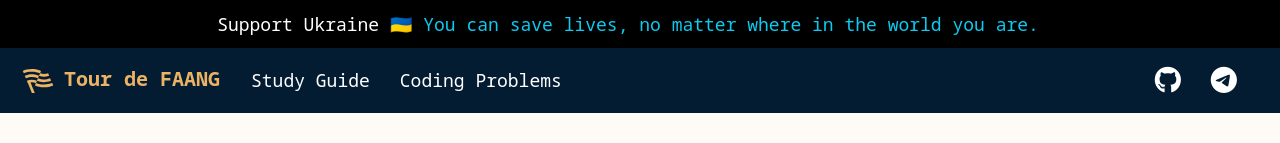
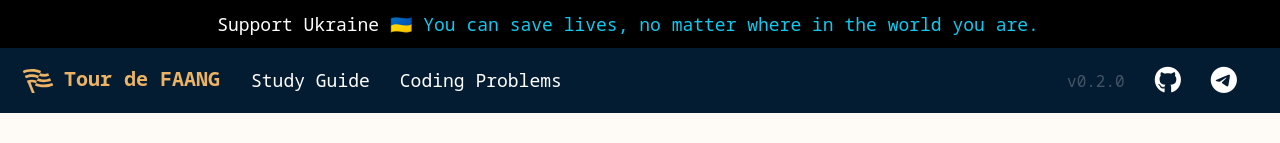
Before and after one commit to Tour-de-FAANG/website, a React (Vite) app: page / in a window 1280 px wide. Shown: the top 143 px of the page. Built offline with nearby package versions, Linux system fonts and the light colour scheme.

Commit message:
feat(header): added project version label; code clean up.

```diff
--- a/package.json
+++ b/package.json
@@ -1,6 +1,6 @@
 {
   "name": "tour-de-faang",
-  "version": "0.1.0",
+  "version": "0.2.0",
   "description": "Yet another FAANG interview preparation guide.",
   "source": "src/index.html",
   "browserslist": "> 0.5%, last 2 versions, not dead",
--- a/src/components/Header/index.scss
+++ b/src/components/Header/index.scss
@@ -37,6 +37,10 @@
         font-weight: 300;
     }
 
+    .nav-link-version {
+        padding-top: 1.15rem !important;
+    }
+
     .offcanvas {
         width: 300px;
     }
--- a/src/components/Header/index.tsx
+++ b/src/components/Header/index.tsx
@@ -2,6 +2,7 @@ import React from 'react';
 import { NavLink } from 'react-router-dom';
 import { BRAND_LOGO, NAV_LINKS, PROJECT_GITHUB_LINK, PROJECT_TELEGRAM_LINK } from '../../core/consts';
 import { l } from '../../core/localization';
+import packageJson from '../../../package.json';
 import './index.scss';
 
 export default function Header() {
@@ -9,7 +10,7 @@ export default function Header() {
         <header className='navbar navbar-expand-lg navbar-dark sticky-top bg-dark'>
             <div className='container-xxl bd-gutter flex-wrap flex-lg-nowrap'>
                 <NavLink to='/' className={'navbar-brand'}>
-                    <img src={BRAND_LOGO as unknown as string} alt="Logo" width="52" height="52" className="d-inline-block align-text-center" />
+                    <img src={BRAND_LOGO as unknown as string} alt='Logo' width='52' height='52' className='d-inline-block align-text-center' />
                     <strong>{l('Brand name')}</strong>
                 </NavLink>
                 <button className='navbar-toggler' type='button' data-bs-toggle='offcanvas' data-bs-target='#navbarNav' aria-controls='navbarNav' aria-expanded='false' aria-label='Toggle navigation'>
@@ -35,6 +36,9 @@ export default function Header() {
 
                         <ul className='navbar-nav justify-content-end flex-row flex-grow-1 pe-3'>
                             <li className='nav-item col-2 col-lg-auto'>
+                                <a className='nav-link disabled fs-6 nav-link-version' href='#'>v{packageJson.version}</a>
+                            </li>
+                            <li className='nav-item col-2 col-lg-auto'>
                                 <a className='nav-link py-2 px-0 px-lg-2' href={PROJECT_GITHUB_LINK} rel='noopener'>
                                     <i className='fa-brands fa-github fa-xl'></i>
                                 </a>
```
Also changed, not shown: 1 other file (tests, documents, lock files or other folders).
